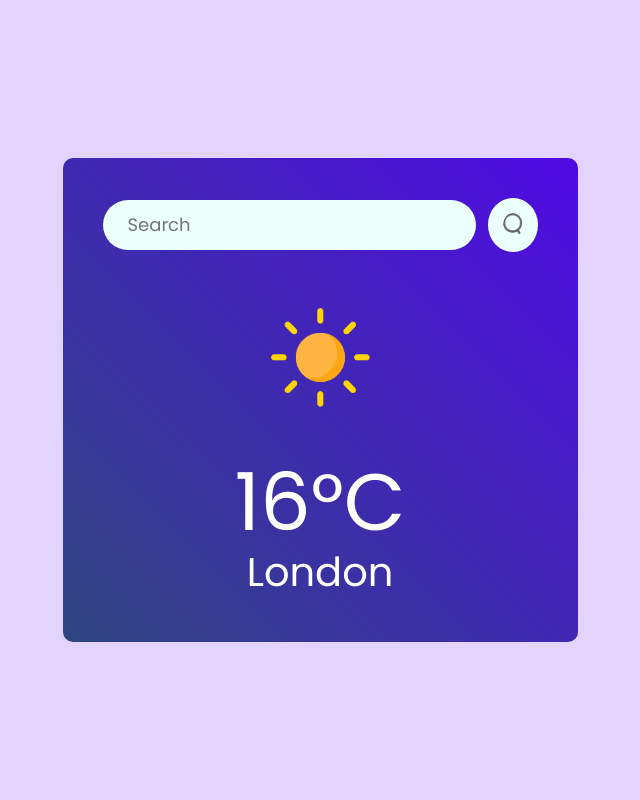
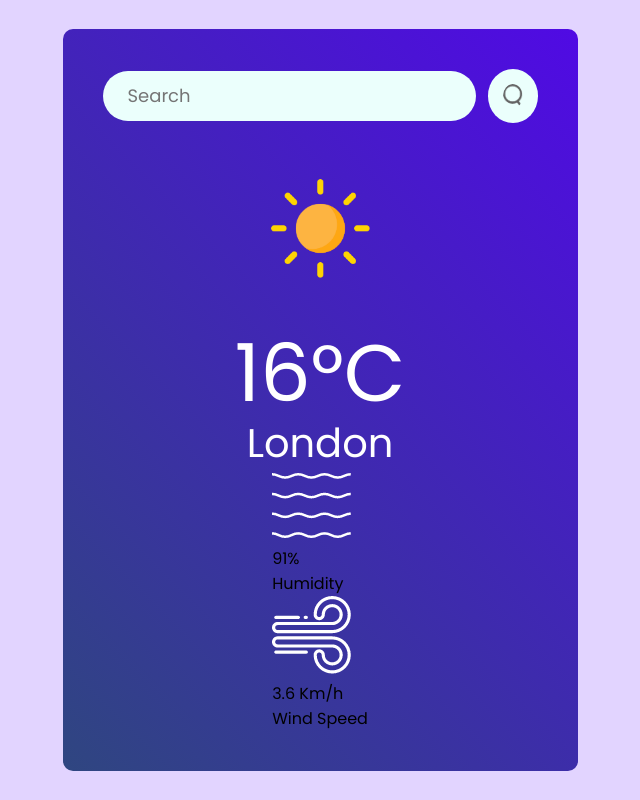
Before and after one commit to claudiahW/Weather-app, a React app: page / in a window 1280 px wide. Shown: the whole page, without its empty margins (320-960 px from the left). Built offline with nearby package versions, Linux system fonts and the light colour scheme; the HTML template or start-up script is replaced by a standard one.

Commit message:
add windspeed

```diff
--- a/src/components/Weather.jsx
+++ b/src/components/Weather.jsx
@@ -17,9 +17,25 @@ const Weather = () => {
         <img src={search_icon} alt="" />
       </div>
 
-      <img src={clear_icon} alt="" className="weather-icon"/>
+      <img src={clear_icon} alt="" className="weather-icon" />
       <p className="temperature">16°C</p>
       <p className="location">London</p>
+      <div className="weather-data">
+        <div className="col">
+          <img src={humidity_icon} alt="" />
+          <div>
+            <p>91%</p>
+            <span>Humidity</span>
+          </div>
+        </div>{" "}
+        <div className="col">
+          <img src={wind_icon} alt="" />
+          <div>
+            <p>3.6 Km/h</p>
+            <span>Wind Speed</span>
+          </div>
+        </div>
+      </div>
     </div>
   );
 };
```
